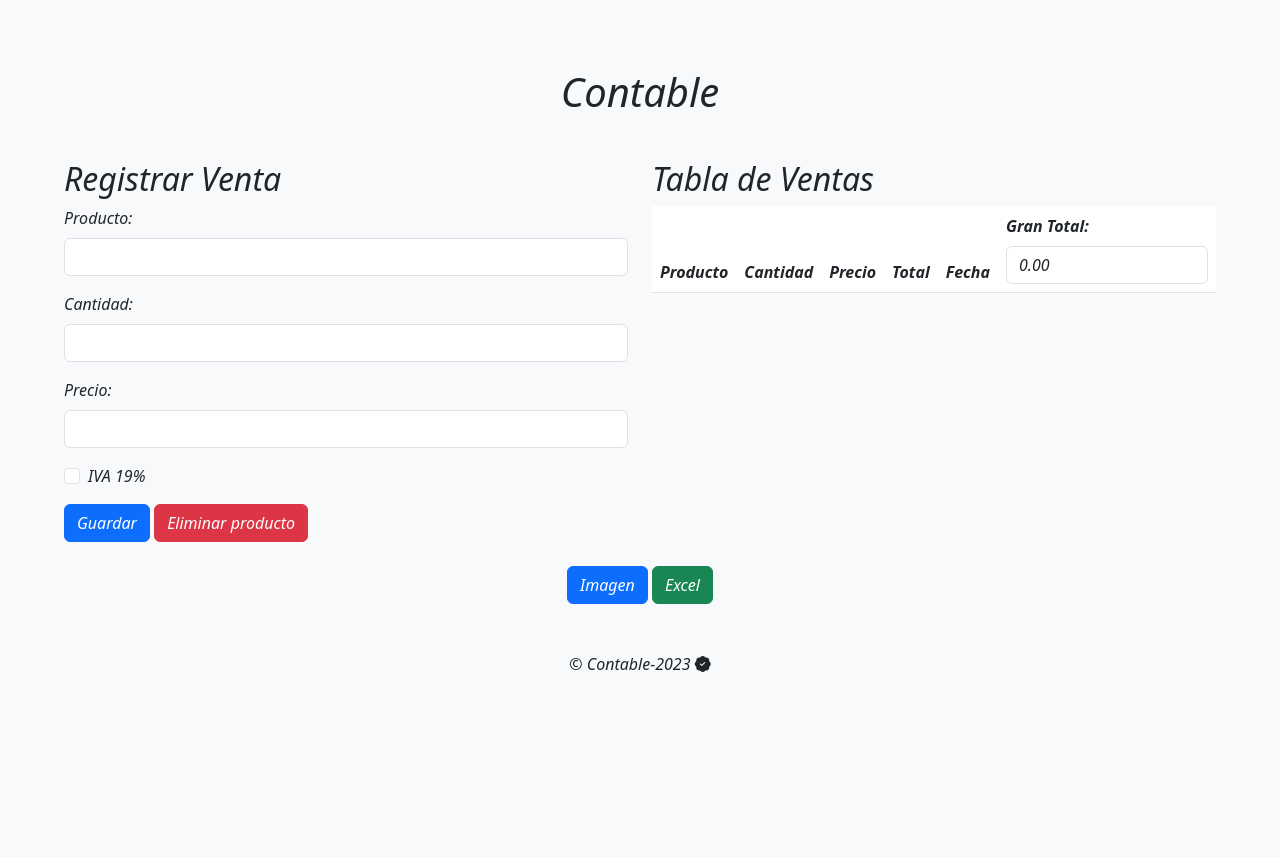
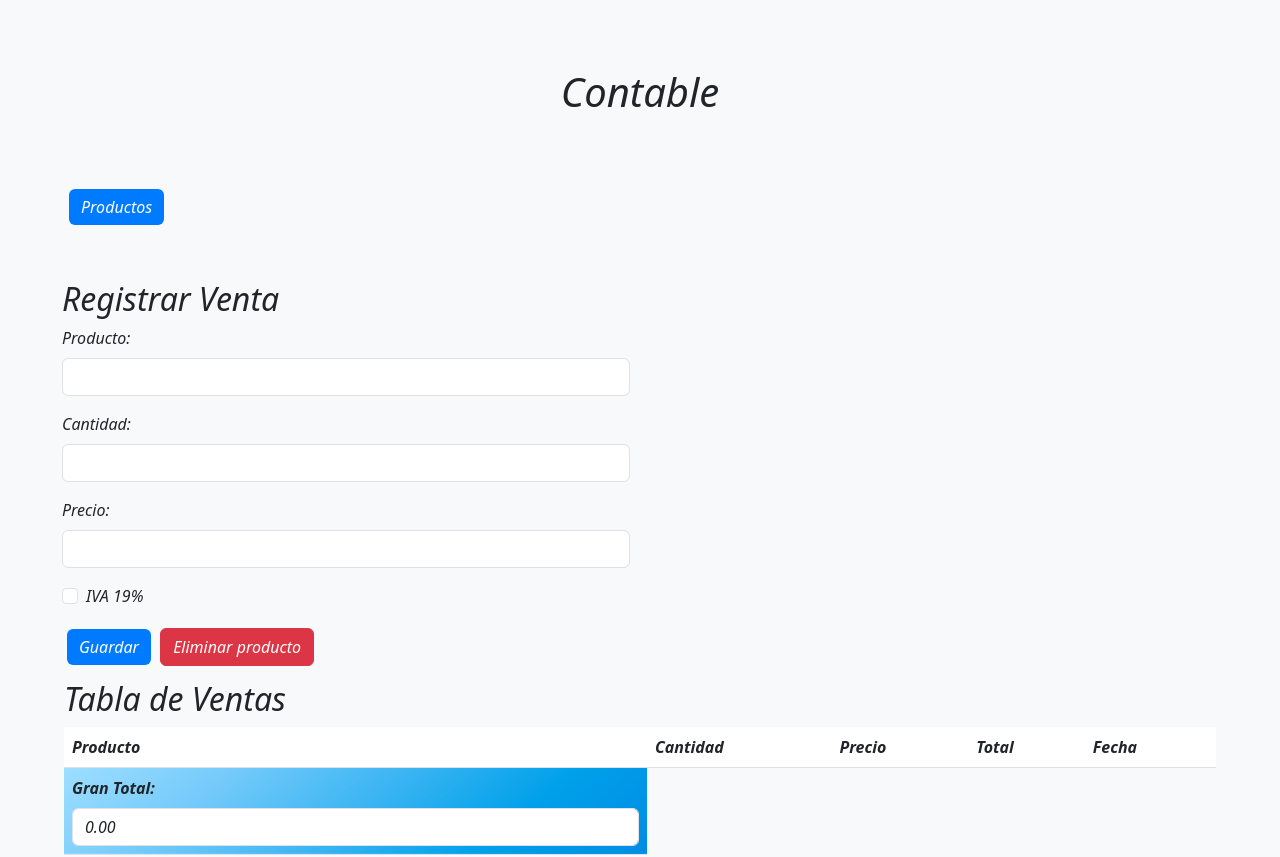
Before and after one commit to jhanerson/momotea-contable, a plain HTML site: page site/index.html in a window 1280 px wide. Shown: the top 857 px of the page. Before the commit the page ends 800 px from the top, so only its background shows below. Drawn offline with nearby package versions, Linux system fonts and the light colour scheme.

Commit message:
V-1-00004

```diff
--- a/site/code.js
+++ b/site/code.js
@@ -3,6 +3,9 @@ window.onload = function () {
     $('#onload').fadeOut();
     $('body').removeClass('no-scroll')
 }
+
+
+
 // Función para calcular el Gran Total
 function calcularGranTotal() {
     const rows = document.querySelectorAll('#ventasTableBody tr');
--- a/site/index.html
+++ b/site/index.html
@@ -10,8 +10,8 @@
     <title>Contable</title>
 </head>
 
-<body class="bg-light">
-    <section>
+<body class="bg-light ">
+    <section class="">
 
         <head>
             <div class="container mt-5">
@@ -20,6 +20,28 @@
                 </div>
             </div>
         </head>
+        <section>
+
+            <head>
+                <br>
+            </head>
+            <main>
+                <p class="d-inline-flex gap-1">
+                    <a class="btn btn-primary" data-bs-toggle="collapse" href="#collapseExample" role="button"
+                        aria-expanded="false" aria-controls="collapseExample">
+                        Productos
+                    </a>
+                </p>
+                <div class="collapse" id="collapseExample">
+                    <div class="card card-body">
+                        <img src="Data/img/A/A-2.jpg" style="max-width: 18rem;">
+                    </div>
+                </div>
+            </main>
+            <footer>
+                <br>
+            </footer>
+        </section>
         <main>
             <div class="row">
                 <div class="col-md-6">
@@ -46,7 +68,7 @@
                             producto</button>
                     </form>
                 </div>
-                <div class="col-md-6">
+                <div class="col-md-12">
                     <h2>Tabla de Ventas</h2>
                     <table class="table">
                         <thead>
@@ -56,11 +78,11 @@
                                 <th>Precio</th>
                                 <th>Total</th>
                                 <th>Fecha</th>
-                                <th>
-                                    <label for="precio" class="form-label">Gran Total:</label>
-                                    <input type="text" class="form-control" id="Gran" >
-                                </th>
                             </tr>
+                            <th class="gran-total ">
+                                <label for="precio" class="form-label">Gran Total:</label>
+                                <input type="text" class="form-control" id="Gran">
+                            </th>
                         </thead>
                         <tbody id="ventasTableBody"></tbody>
                     </table>
--- a/site/style.css
+++ b/site/style.css
@@ -4,15 +4,23 @@
 
 }
 
+
+.gran-total {
+    color: white;
+    background-image: linear-gradient(140deg, #9edeff 0, #74cafa 25%, #3cb5f2 50%, #00a0ea 75%, #008ce3 100%);
+}
+
+
 .A-1 {
 
     max-width: 60rem;
 }
 
-body{
-margin-left: 5%;
-margin-right: 5%;
+body {
+    margin-left: 5%;
+    margin-right: 5%;
 }
+
 .container {
     max-width: 24%;
     margin: 0 auto;
@@ -28,3 +36,61 @@ margin-right: 5%;
     background-size: cover;
     height: 20%;
 }
+
+
+
+.grid-container {
+    display: grid;
+    grid-template-columns: repeat(2, 1fr);
+    gap: 20px;
+    padding: 20px;
+}
+
+/* Estilos para el encabezado */
+.container mt-5 {
+    text-align: center;
+}
+
+.container mt-5 h1 {
+    font-size: 36px;
+}
+
+/* Estilos para el botón "Productos" */
+.btn.btn-primary {
+    background-color: #007bff;
+    color: #fff;
+    border: none;
+}
+
+/* Estilos para la sección de formulario */
+.col-md-6 {
+    padding: 10px;
+}
+
+/* Estilos para la tabla de ventas */
+.table {
+    width: 100%;
+}
+
+/* Estilos para el pie de página */
+.text-center.mt-4 p {
+    font-size: 14px;
+    color: #777;
+}
+
+/* Estilos para los botones de exportación */
+.btn.btn-primary,
+.btn.btn-success {
+    margin: 5px;
+}
+
+/* Estilos para el pie de página final */
+.text-center.mt-5 p {
+    font-size: 12px;
+    color: #999;
+}
+
+/* Estilos para el ícono del pie de página final */
+.bi.bi-patch-check-fill {
+    vertical-align: middle;
+}
```
Also changed, not shown: site/Data/img/A/A-2.jpg (added).
